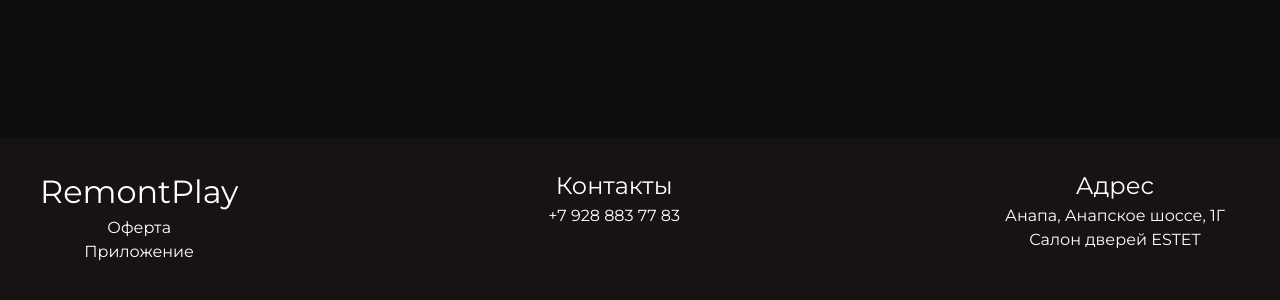
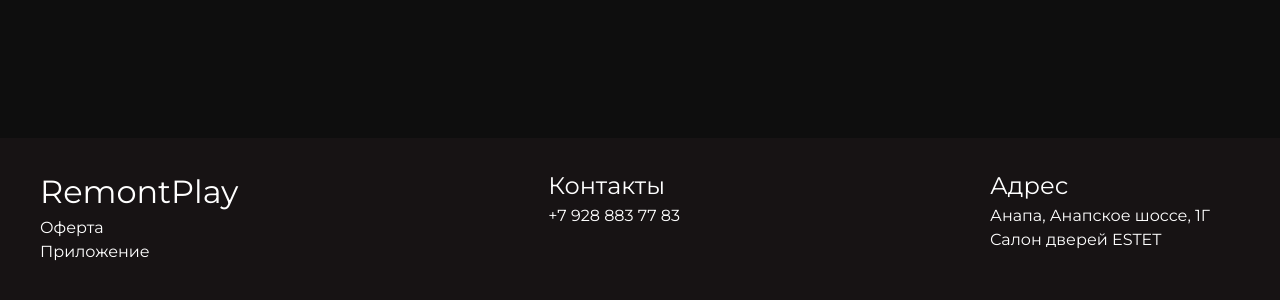
Before and after one commit to PAnanasik/landing, a Next.js app: page /client in a window 1280 px wide. Shown: the part 5556-5856 px from the top of the page. Built offline with nearby package versions, Linux system fonts and the light colour scheme.

Commit message:
deploy fixes

```diff
--- a/components-client/Footer.tsx
+++ b/components-client/Footer.tsx
@@ -3,7 +3,7 @@
     <div className="w-full bg-dark sm:h-[200px] h-full mt-[90px] px-[20px] py-[30px]">
       <div
         className="w-full h-full
-      flex sm:flex-row flex-col items-center justify-center text-center gap-[20px] sm:justify-between max-w-[1240px] mx-auto px-[20px] sm:items-center"
+        flex sm:flex-row flex-col items-center justify-center sm:text-left text-center gap-[20px] sm:justify-between max-w-[1240px] mx-auto px-[20px] sm:items-center"
       >
         <div className="flex flex-col h-full">
           <h2 className="text-[32px]">RemontPlay</h2>
```
